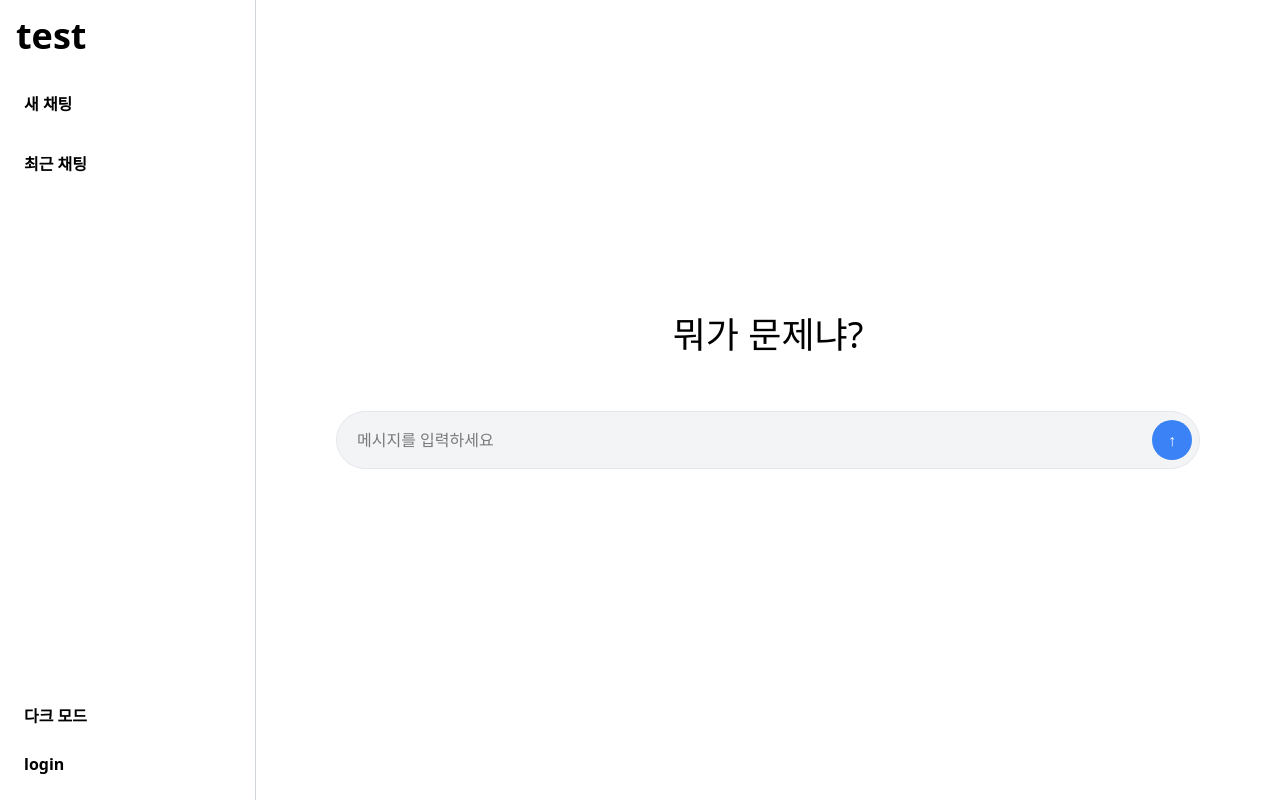
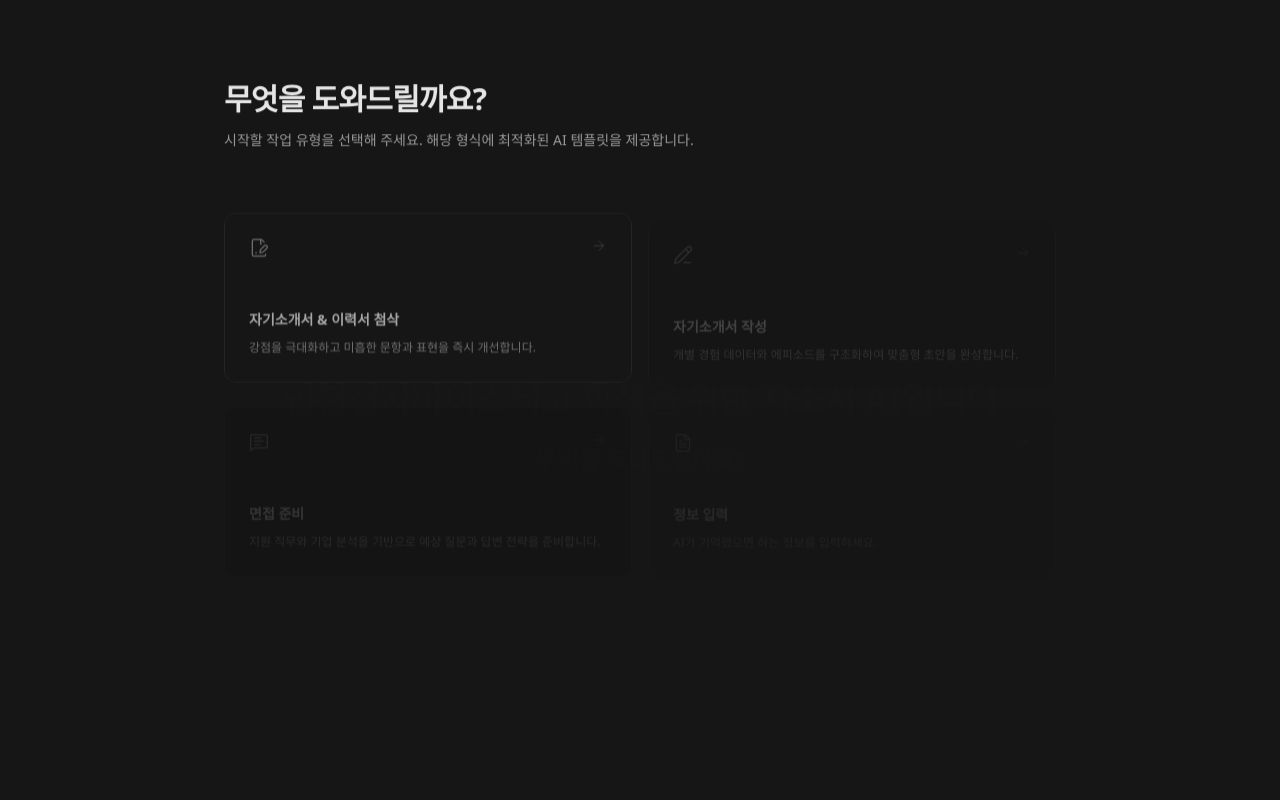
Before and after one commit to minu0563/test, a Next.js app: page / in a window 1280 px wide. Built offline with nearby package versions, Linux system fonts and the light colour scheme.

Commit message:
commit new startpage anmiate & template

```diff
--- /dev/null
+++ b/app/(main)/sc/page.tsx
@@ -0,0 +1,5 @@
+import StartChat from "@/components/chat/StartChat";
+
+export default function Page() {
+  return <StartChat />;
+}
--- a/app/layout.tsx
+++ b/app/layout.tsx
@@ -1,6 +1,5 @@
 import type { Metadata } from "next";
 import "./globals.css";
-import Sidebar from "@/components/Sidebar";
 import Script from "next/script";
 
 export default function RootLayout({
@@ -12,26 +11,36 @@ export default function RootLayout({
     <html
       lang="en"
       suppressHydrationWarning
-      className={` h-full antialiased `}
+      className="h-full antialiased"
     >
       <head>
         <Script id="theme-init" strategy="beforeInteractive">
           {`
             try {
               const theme = localStorage.getItem("theme");
+
               if (theme === "dark") {
                 document.documentElement.classList.add("dark");
+              }
+              else if (theme === "light") {
+                document.documentElement.classList.remove("dark");
+              }
+              else {
+                const systemDark = window.matchMedia("(prefers-color-scheme: dark)").matches;
+
+                if (systemDark) {
+                  document.documentElement.classList.add("dark");
+                } else {
+                  document.documentElement.classList.add("dark");
+                }
               }
             } catch {}
           `}
         </Script>
       </head>
-      <body className="flex min-h-screen bg-(--bg) text-(--text)">
-        <Sidebar />
 
-        <main className="flex-1 relative">
+      <body className="min-h-screen bg-(--bg) text-(--text)">
         {children}
-        </main>
       </body>
     </html>
   );
--- a/app/page.tsx
+++ b/app/page.tsx
@@ -1,5 +1,159 @@
-import StartChat from "@/components/chat/StartChat";
+"use client";
 
-export default function Page() {
-  return <StartChat />;
+import { useEffect, useState } from "react";
+import { motion, AnimatePresence } from "framer-motion";
+import { FileText, PencilLine, MessageSquareText, FilePenLine, ArrowRight } from "lucide-react";
+import { useRouter } from "next/navigation";
+
+const templates = [
+  {
+    icon: FilePenLine,
+    title: "자기소개서 & 이력서 첨삭",
+    description: "강점을 극대화하고 미흡한 문항과 표현을 즉시 개선합니다.",
+  },
+  {
+    icon: PencilLine,
+    title: "자기소개서 작성",
+    description: "개별 경험 데이터와 에피소드를 구조화하여 맞춤형 초안을 완성합니다.",
+  },
+  {
+    icon: MessageSquareText,
+    title: "면접 준비",
+    description: "지원 직무와 기업 분석을 기반으로 예상 질문과 답변 전략을 준비합니다.",
+  },
+  {
+    icon: FileText,
+    title: "정보 입력",
+    description: "AI가 기억했으면 하는 정보를 입력하세요.",
+  },
+];
+
+export default function StartScreen() {
+  const [intro, setIntro] = useState(false);
+  const [introStep, setIntroStep] = useState(0);
+
+  const router = useRouter();
+
+  /* 잡담용 이동 */
+  const goStratChat = () => {
+    router.push("/sc");
+  }
+
+  useEffect(() => {
+    const viewed = sessionStorage.getItem("start-intro");
+
+    if (viewed) {
+      setIntro(false);
+      return;
+    }
+
+    sessionStorage.setItem("start-intro", "true");
+    setIntro(true);
+
+    const timer1 = setTimeout(() => setIntroStep(1), 1500);
+    const timer2 = setTimeout(() => setIntroStep(2), 4000);
+    const timer3 = setTimeout(() => setIntro(false), 5000);
+
+    return () => {
+      clearTimeout(timer1);
+      clearTimeout(timer2);
+      clearTimeout(timer3);
+    };
+  }, []);
+
+  return (
+    <div className="relative min-h-screen bg-(--bg) text-(--text)">
+      <AnimatePresence>
+        {intro && (
+          <motion.div initial={{ opacity: 0 }} animate={{ opacity: 1 }} exit={{ opacity: 0 }} transition={{ duration: 0.5 }}
+            className="fixed inset-0 z-50 flex items-center justify-center bg-(--start-intro-bg)">
+
+            {introStep === 0 && (
+              <motion.h1 initial={{ opacity: 0, y: 15 }} animate={{ opacity: 1, y: 0 }} exit={{ opacity: 0, y: -15 }} transition={{ duration: 0.5 }}
+                className="text-4xl font-semibold tracking-tight text-(--start-intro-text)">
+                안녕하세요
+              </motion.h1>
+            )}
+
+
+            {introStep >= 1 && (
+              <div className="absolute flex items-center justify-center">
+
+                <motion.h1 initial={{ opacity: 0, y: 15 }} animate={{ opacity: 1, y: 0 }} transition={{ duration: 0.5 }}
+                  className="text-4xl font-semibold tracking-tight text-(--start-intro-text)">
+                  <span className="text-blue-300">인천전자마이스터고</span> 학생을 위한 자소서 AI입니다
+                </motion.h1>
+
+
+                {introStep === 2 && (
+                  <motion.h1 initial={{ opacity: 0, y: 80 }} animate={{ opacity: 1, y: 0 }} transition={{ duration: 0.6 }}
+                    className="absolute top-full mt-6 text-2xl font-semibold tracking-tight text-(--start-intro-text)">
+                    무엇을 도와드릴까요?
+                  </motion.h1>
+                )}
+
+              </div>
+            )}
+
+          </motion.div>
+        )}
+      </AnimatePresence>
+
+      <motion.div initial={{ opacity: 0, y: 20 }} animate={{ opacity: intro ? 0 : 1, y: intro ? 20 : 0 }} transition={{ duration: 0.6 }}
+        className="max-w-4xl mx-auto px-8 py-20">
+        <div className="mb-14">
+          <h1 className="text-3xl font-semibold tracking-tight text-(--start-title)">
+            무엇을 도와드릴까요?
+          </h1>
+
+          <p className="mt-3 text-sm text-(--start-description) max-w-xl leading-relaxed">
+            시작할 작업 유형을 선택해 주세요. 해당 형식에 최적화된 AI 템플릿을 제공합니다.
+          </p>
+        </div>
+
+        <div className="grid sm:grid-cols-2 gap-4">
+          {templates.map((item, index) => {
+            const Icon = item.icon;
+
+            return (
+              <motion.button key={item.title} initial={{ opacity: 0, y: 15 }} animate={{ opacity: intro ? 0 : 1, y: intro ? 15 : 0 }} transition={{ duration: 0.4, delay: index * 0.08 }}
+                className="group flex flex-col justify-between text-left rounded-xl border border-(--start-card-border) bg-(--start-card-bg) p-6 min-h-[170px]
+                                         transition-all duration-200 hover:border-(--start-accent) hover:bg-(--start-card-hover) hover:-translate-y-1">
+                <div className="flex items-start justify-between w-full">
+                  <Icon size={20} strokeWidth={1.5} className="text-(--start-icon) group-hover:text-(--start-icon-hover) transition-colors" />
+                  <ArrowRight size={16} strokeWidth={1.5} className="text-(--start-arrow) group-hover:text-(--start-arrow-hover) group-hover:translate-x-1 transition-all" />
+                </div>
+
+                <div className="mt-8">
+                  <h3 className="text-sm font-semibold text-(--start-title) group-hover:text-(--start-accent) transition-colors">{item.title}</h3>
+                  <p className="mt-2 text-xs text-(--start-description) leading-relaxed">{item.description}</p>
+                </div>
+              </motion.button>
+            );
+          })}
+        </div>
+
+        <motion.button initial={{ opacity: 0 }} animate={{ opacity: intro ? 0 : 1 }} transition={{ delay: 0.4 }} onClick={goStratChat}
+          className="group mt-4 w-full flex items-center justify-between rounded-xl border border-dashed border-(--start-card-border) bg-transparent p-5
+                               transition-all duration-200 hover:border-(--start-accent) hover:bg-(--start-card-hover)">
+          <div className="flex items-center gap-4 text-left">
+            <MessageSquareText size={20} strokeWidth={1.5} className="text-(--start-icon) group-hover:text-(--start-icon-hover)" />
+            <div>
+              <h3 className="text-sm font-semibold text-(--start-title)">
+                자유롭게 질문하기
+              </h3>
+              <p className="mt-1 text-xs text-(--start-description)">
+                원하는 내용을 입력하고 AI와 대화를 시작하세요.
+              </p>
+            </div>
+          </div>
+
+          <div className="flex items-center gap-1.5 text-xs font-semibold text-(--start-description) group-hover:text-(--start-accent)">
+            대화방 열기
+            <ArrowRight size={14} />
+          </div>
+        </motion.button>
+      </motion.div>
+    </div>
+  );
 }
--- a/components/chat/Chat.tsx
+++ b/components/chat/Chat.tsx
@@ -6,7 +6,6 @@ import remarkGfm from "remark-gfm";
 import remarkMath from "remark-math";
 import rehypeKatex from "rehype-katex";
 import "katex/dist/katex.min.css";
-import "../../app/globals.css";
 
 type Message = {
   role: "user" | "assistant";
--- a/components/chat/StartChat.tsx
+++ b/components/chat/StartChat.tsx
@@ -22,7 +22,7 @@ export default function StartChat() {
       message
     );
 
-    router.push(`/chat/${id}`);
+    router.push(`/c/${id}`);
   };
 
   return (
--- a/components/sidebar.tsx
+++ b/components/sidebar.tsx
@@ -10,7 +10,27 @@ export default function Sidebar() {
     const [isDark, setIsDark] = useState(false);
 
     useEffect(() => {
-        setIsDark(document.documentElement.classList.contains("dark"));
+        const media = window.matchMedia("(prefers-color-scheme: dark)");
+
+        const applyTheme = () => {
+            const saved = localStorage.getItem("theme");
+
+            if (saved) {
+                setIsDark(saved === "dark");
+                document.documentElement.classList.toggle("dark", saved === "dark");
+            } else {
+                setIsDark(media.matches);
+                document.documentElement.classList.toggle("dark", media.matches);
+            }
+        };
+
+        applyTheme();
+
+        media.addEventListener("change", applyTheme);
+
+        return () => {
+            media.removeEventListener("change", applyTheme);
+        };
     }, []);
 
     const toggleTheme = () => {
@@ -28,10 +48,8 @@ export default function Sidebar() {
 
     return (
         <div className="w-12 md:w-48 lg:w-64 p-4 border-r border-(--sidebar-border) h-screen flex flex-col">
-            <p
-                className="hidden md:block text-4xl font-bold cursor-pointer text-(--text)"
-                onClick={() => router.push("/")}
-            >
+            <p className="hidden md:block text-4xl font-bold cursor-pointer text-(--text)"
+                onClick={() => router.push("/sc")}>
                 test
             </p>
 
@@ -39,35 +57,27 @@ export default function Sidebar() {
                 +
             </p>
 
-            <p
-                className="hidden md:block mt-7 p-2 rounded text-(--text) font-bold cursor-pointer hover:bg-(--sidebar-newchat-hover)"
-                onClick={() => router.push("/")}
-            >
-                새 채팅
+            <p className="hidden md:block mt-7 p-2 rounded text-(--text) font-bold cursor-pointer hover:bg-(--sidebar-newchat-hover)"
+                onClick={() => router.push("/")}>
+                새 태마
             </p>
 
             <div className="hidden md:block text-(--text) p-2 mt-5 font-bold">
                 <p>최근 채팅</p>
             </div>
 
-            <button
-                onClick={toggleTheme}
-                className="hidden md:block mt-auto mb-2 p-2 rounded text-left text-(--text) font-bold hover:bg-(--sidebar-newchat-hover)"
-            >
+            <button onClick={toggleTheme}
+                className="hidden md:block mt-auto mb-2 p-2 rounded text-left text-(--text) font-bold hover:bg-(--sidebar-newchat-hover)">
                 {isDark ? "라이트 모드" : "다크 모드"}
             </button>
 
-            <div
-                className="hidden md:block p-2 text-(--text) font-bold cursor-pointer hover:bg-(--sideber-login-hover)"
-                onClick={() => setLoginOpen(true)}
-            >
+            <div className="hidden md:block p-2 text-(--text) font-bold cursor-pointer hover:bg-(--sideber-login-hover)"
+                onClick={() => setLoginOpen(true)}>
                 <p>login</p>
             </div>
 
-            <LoginModal
-                isOpen={isLoginOpen}
-                onClose={() => setLoginOpen(false)}
-            />
+            <LoginModal isOpen={isLoginOpen}
+                onClose={() => setLoginOpen(false)} />
         </div>
     );
 }
```
Also changed, not shown: app/(main)/layout.tsx (added, +17 -0 lines), app/globals.css (+41 -3 lines), app/(main)/c/[id]/page.tsx (renamed from app/chat/[id]/page.tsx). Lines whose indentation alone changed are shown as unchanged.
